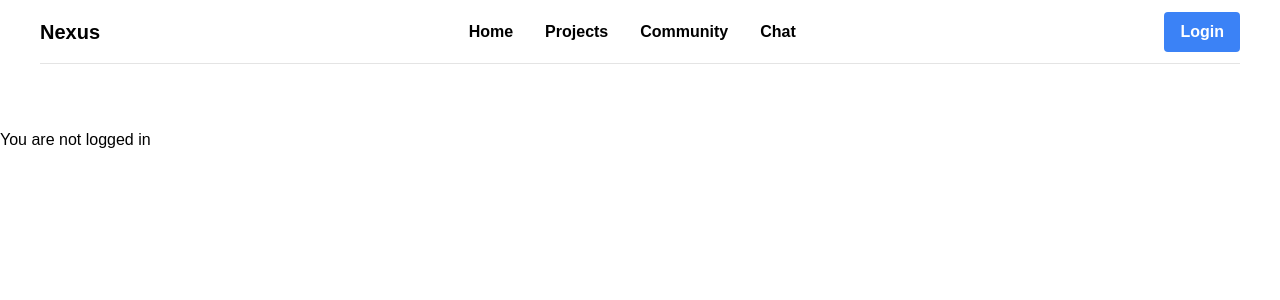
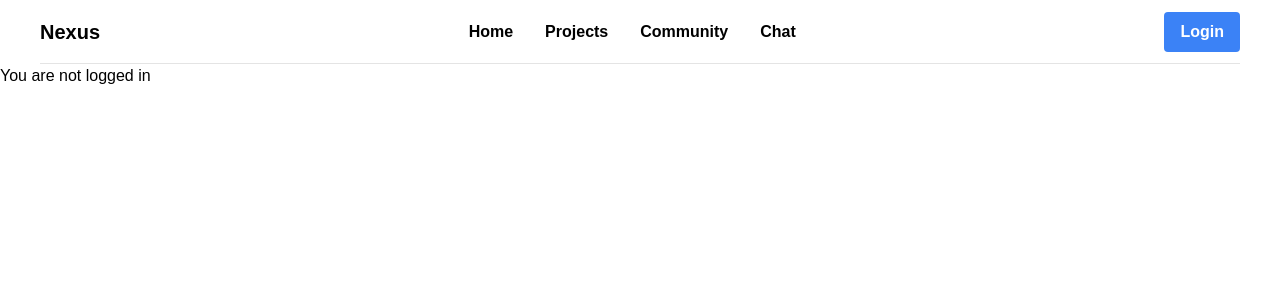
Before and after one commit to wwwcomcomcomcom/nexus-fe, a React (Vite) app: page /profile in a window 1280 px wide. Shown: the top 300 px of the page. Built offline with nearby package versions, Linux system fonts and the light colour scheme; a web font is replaced by a local one.

Commit message:
style: padding 되돌리기기

```diff
--- a/src/layout/HeaderLayout.tsx
+++ b/src/layout/HeaderLayout.tsx
@@ -5,9 +5,7 @@ export default function HeaderLayout() {
   return (
     <>
       <Header />
-      <main className="pt-16">
-        <Outlet />
-      </main>
+      <Outlet />
     </>
   );
 }
```
